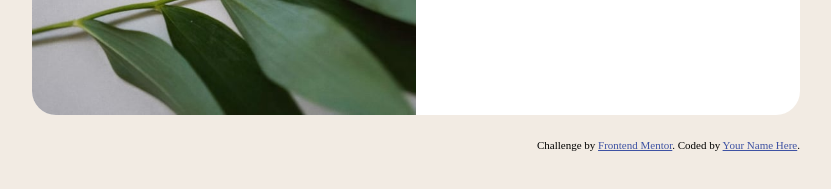
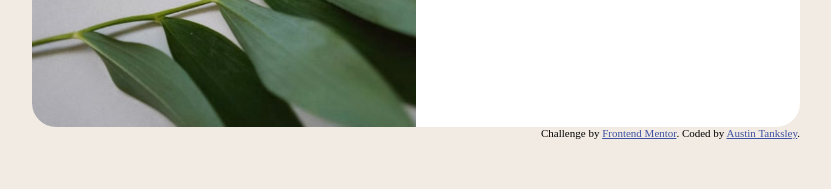
Before and after one commit to austin-tanksley/product-preview-component, a plain HTML site: page index.html in a window 1280 px wide. Shown: the part 571-760 px from the top of the page, without its empty margins (224-1055 px from the left). Drawn offline with nearby package versions, Linux system fonts and the light colour scheme.

Commit message:
added main

```diff
--- a/index.html
+++ b/index.html
@@ -39,11 +39,10 @@
         </button>
       </div>
     </div>
-
+    <div class="attribution">
+    Challenge by <a href="https://www.frontendmentor.io?ref=challenge" target="_blank">Frontend Mentor</a>.
+    Coded by <a href="https://github.com/austin-tanksley">Austin Tanksley</a>.
+  </div>
 </main>
-  <div class="attribution">
-    Challenge by <a href="https://www.frontendmentor.io?ref=challenge" target="_blank">Frontend Mentor</a>.
-    Coded by <a href="#">Your Name Here</a>.
-  </div>
 </body>
 </html>
```
